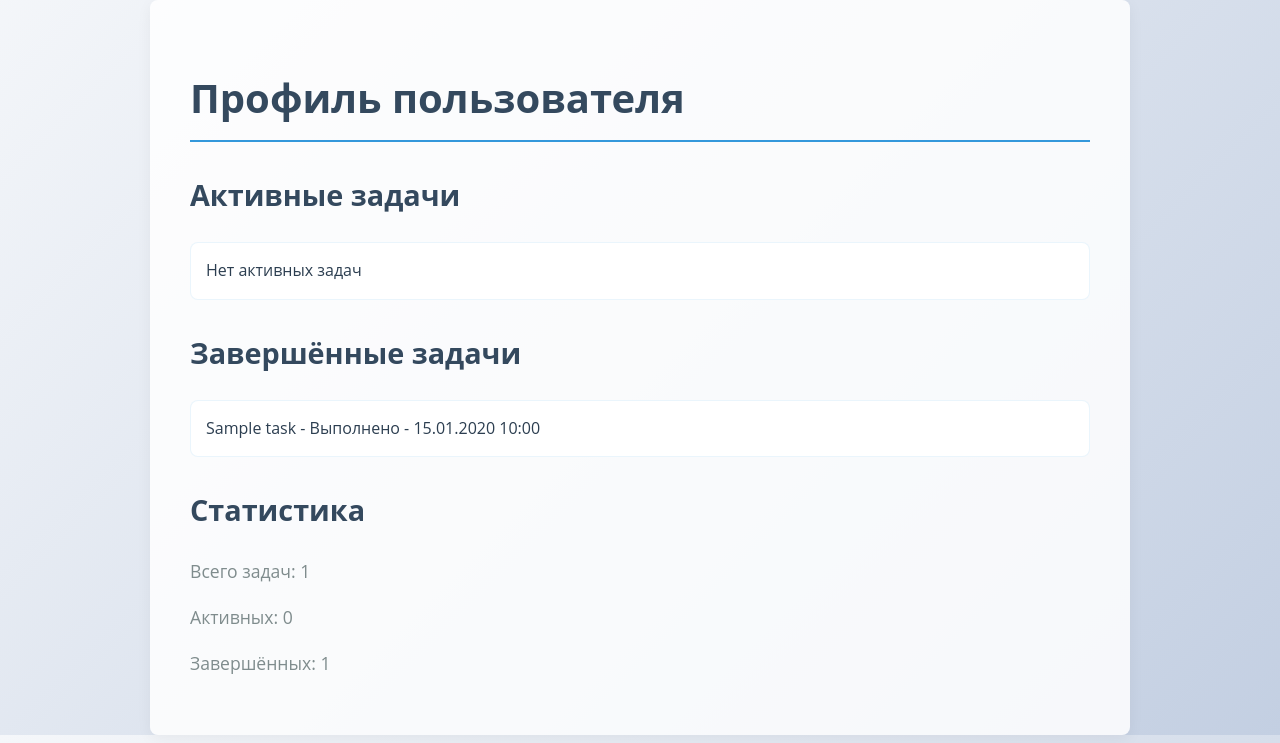
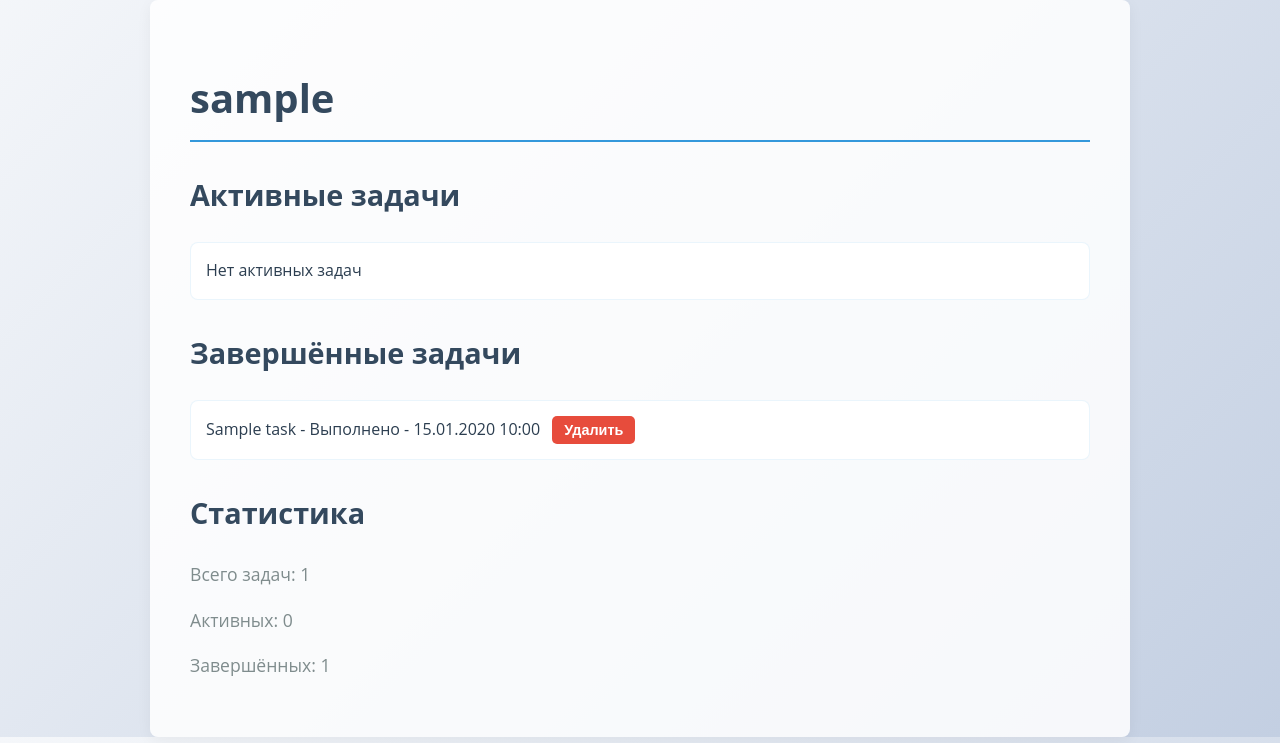
Before and after one commit to Tarfprima/stem, a Django app: page /profile/ in a window 1280 px wide. Shown: the part 57-800 px from the top of the page. Run offline with Django 5.2, Linux system fonts and the light colour scheme; a user stored in the database is signed in; tables that the repository leaves empty hold one stand-in row (values such as "Sample post").

Commit message:
1.0.8 Добавлена кнопка удаления для завершенных задач.

```diff
--- a/ste/stem/templates/stem/profile.html
+++ b/ste/stem/templates/stem/profile.html
@@ -1,12 +1,31 @@
 {% extends 'stem/base.html' %}
 {% block title %}Профиль{% endblock %}
 {% block content %}
-    <h1>Профиль пользователя</h1>
+    <h1>{{ user.username }}</h1>
 
     <h2>Активные задачи</h2>
     <ul class="task-list">
         {% for task in active_tasks %}
-            <li>{{ task.title }} - В процессе - {{ task.created_at|date:"d.m.Y H:i" }}</li>
+            <li><!-- Вывод названия и описания остаётся без изменений -->
+                <strong>{{ task.title }}</strong>
+                {% if task.description %} - {{ task.description }}{% endif %}
+                <br>
+                <!-- Дата создания -->
+                <small>{{ task.created_at|date:"d.m.Y H:i" }}</small>
+
+                <!-- форма удаления-->
+                <form method="post" action="{% url 'stem:delete_task' task.id %}" class="task-action-form">
+                    {% csrf_token %}
+                    <button type="submit" class="btn btn-delete">Удалить</button>
+                  </form>
+                </form>
+                <!-- Выполнить -->
+                <form method="post" action="{% url 'stem:complete_task' task.id %}" class="task-action-form">
+                    {% csrf_token %}
+                    <button type="submit" class="btn btn-complete">Выполнено</button>
+                  </form>
+
+            </li>
         {% empty %}
             <li>Нет активных задач</li>
         {% endfor %}
@@ -15,11 +34,18 @@
     <h2>Завершённые задачи</h2>
     <ul class="task-list">
         {% for task in completed_tasks %}
-            <li>{{ task.title }} - Выполнено - {{ task.created_at|date:"d.m.Y H:i" }}</li>
+            <li>{{ task.title }} - Выполнено - {{ task.created_at|date:"d.m.Y H:i" }}
+                <form method="post" action="{% url 'stem:delete_task' task.id %}" class="task-action-form">
+                    {% csrf_token %}
+                    <button type="submit" class="btn btn-delete">Удалить</button>
+                  </form>
+                </form>
+            </li>
         {% empty %}
             <li>Нет завершённых задач</li>
         {% endfor %}
     </ul>
+
 
     <h2>Статистика</h2>
     <p>Всего задач: {{ total_tasks }}</p>
```
